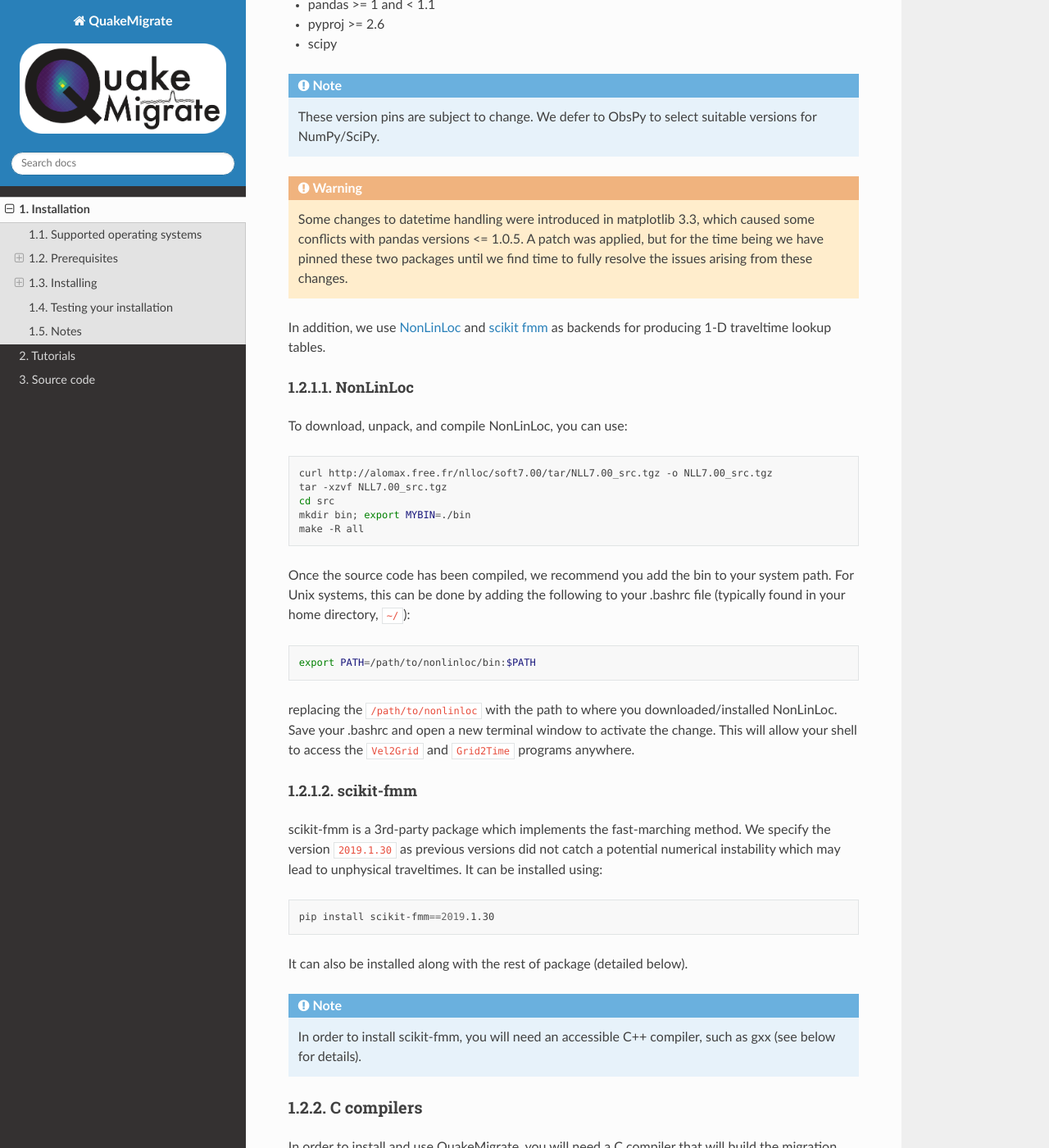
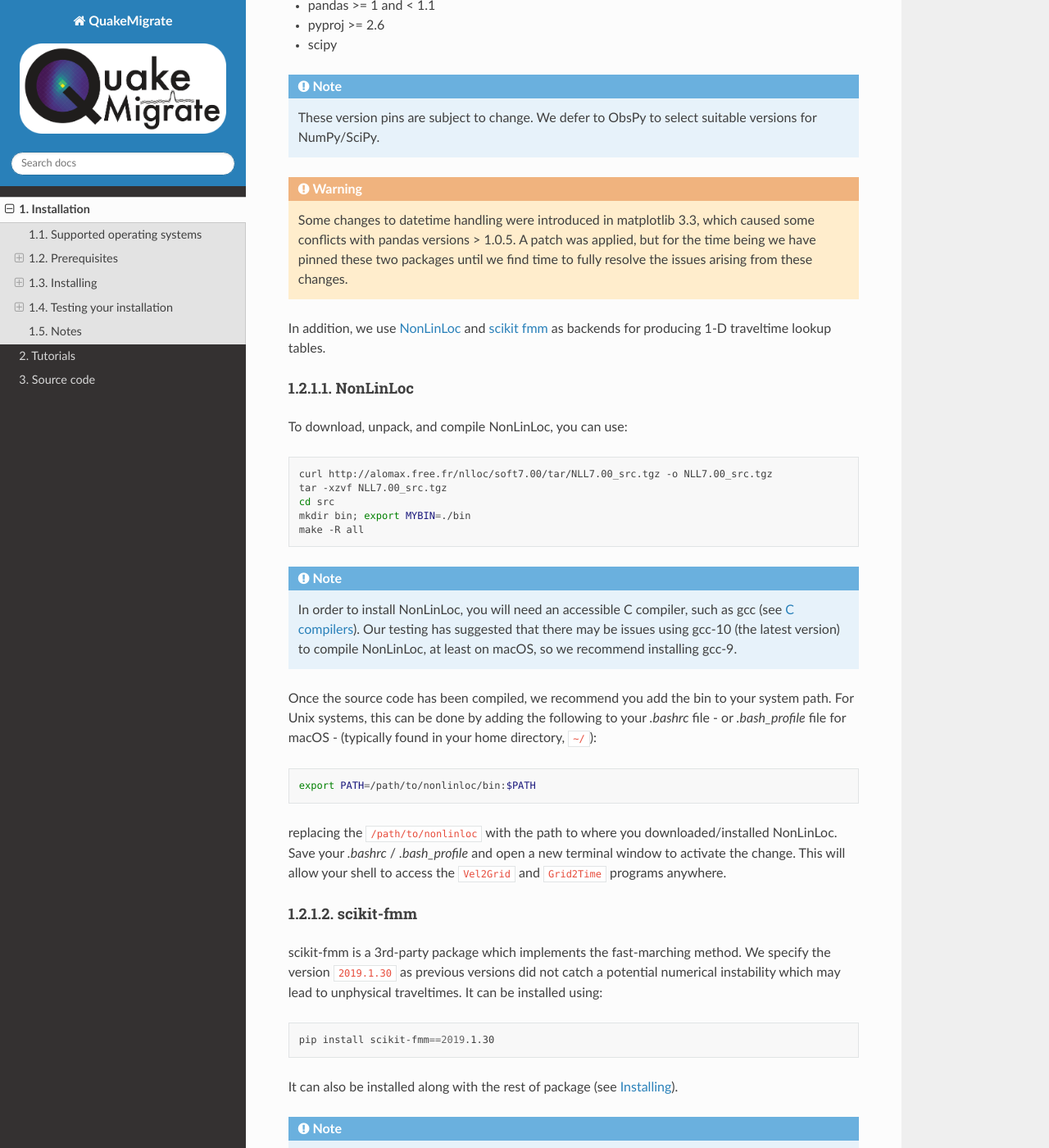
Before and after one commit to QuakeMigrate/QuakeMigrate, a Sphinx documentation site: the page built from docs/installation.rst, in a window 1280 px wide and 1400 px high, scrolled down 1084 px. Shown: the whole window at 82% size. Built offline with Sphinx 7.4.7 and the Read the Docs theme 2.0.0, drawn with Linux system fonts in a browser that asks for light colours; some of the changed text lies outside the part shown.

Commit message:
docs(index/insallation): Update copyright, citation, add dike test
This is split into 2 main areas:
index.rst:
 - match main GitHub README; update summary, description & citation
 - minor fixes to links, formatting
 - update supported OS's

installation.rst:
 - add in-document links
 - update supported OS's
 - formatting improvements
 - add more NonLinLoc info
 - add `.bash_profile` info (equivalent to `.bashrc` on macOS)
 - add info on running the dike intrusion test

```diff
--- a/docs/installation.rst
+++ b/docs/installation.rst
@@ -1,16 +1,16 @@
 Installation
 ============
-:mod:`QuakeMigrate` is a predominantly Python package with some routines written and optimised in C. These are built and linked to QuakeMigrate at installation, which means you will need to ensure that there is a suitable compiler available (more details below).
+:mod:`QuakeMigrate` is a predominantly Python package with some routines written and optimised in C. These are built and linked to QuakeMigrate at installation, which means you will need to ensure that there is a suitable compiler available (see :ref:`C compilers`).
 
 Supported operating systems
 ---------------------------
-QuakeMigrate was developed and tested on Ubuntu 16.04/18.04, with the intention of being "platform agnostic". As of July 2020, the package has been successfully built and run on:
+QuakeMigrate was developed and tested on Ubuntu 16.04/18.04, with the intention of being "platform agnostic". As of January 2021, the package has been successfully built and run on:
 
 - Ubuntu 16.04/18.04/20.04
 - Red Hat Enterprise Linux
 - Debian
 - Windows 10
-- macOSX High Sierra 10.13.6
+- macOS High Sierra 10.13, Catalina 10.15
 
 Prerequisites
 -------------
@@ -18,7 +18,7 @@
 
 Setting up an environment
 *************************
-Using conda, you can use our quakemigrate.yml file to create and activate a minimally complete environment:
+Using conda, you can use our ``quakemigrate.yml`` file to create and activate a minimally complete environment:
 
 .. code-block:: bash
 
@@ -36,7 +36,7 @@
 
 .. note:: These version pins are subject to change. We defer to ObsPy to select suitable versions for NumPy/SciPy.
 
-.. warning:: Some changes to datetime handling were introduced in matplotlib 3.3, which caused some conflicts with pandas versions <= 1.0.5. A patch was applied, but for the time being we have pinned these two packages until we find time to fully resolve the issues arising from these changes.
+.. warning:: Some changes to datetime handling were introduced in matplotlib 3.3, which caused some conflicts with pandas versions > 1.0.5. A patch was applied, but for the time being we have pinned these two packages until we find time to fully resolve the issues arising from these changes.
 
 In addition, we use `NonLinLoc <http://alomax.free.fr/nlloc/>`_ and `scikit fmm <https://pythonhosted.org/scikit-fmm/>`_ as backends for producing 1-D traveltime lookup tables.
 
@@ -52,13 +52,15 @@
     mkdir bin; export MYBIN=./bin
     make -R all
 
-Once the source code has been compiled, we recommend you add the bin to your system path. For Unix systems, this can be done by adding the following to your .bashrc file (typically found in your home directory, ``~/``):
+.. note:: In order to install NonLinLoc, you will need an accessible C compiler, such as gcc (see :ref:`C compilers`). Our testing has suggested that there may be issues using gcc-10 (the latest version) to compile NonLinLoc, at least on macOS, so we recommend installing gcc-9.
+
+Once the source code has been compiled, we recommend you add the bin to your system path. For Unix systems, this can be done by adding the following to your `.bashrc` file - or `.bash_profile` file for macOS - (typically found in your home directory, ``~/``):
 
 .. code-block:: bash
 
     export PATH=/path/to/nonlinloc/bin:$PATH
 
-replacing the ``/path/to/nonlinloc`` with the path to where you downloaded/installed NonLinLoc. Save your .bashrc and open a new terminal window to activate the change. This will allow your shell to access the ``Vel2Grid`` and ``Grid2Time`` programs anywhere.
+replacing the ``/path/to/nonlinloc`` with the path to where you downloaded/installed NonLinLoc. Save your `.bashrc` / `.bash_profile` and open a new terminal window to activate the change. This will allow your shell to access the ``Vel2Grid`` and ``Grid2Time`` programs anywhere.
 
 scikit-fmm
 ##########
@@ -68,9 +70,9 @@
 
     pip install scikit-fmm==2019.1.30
 
-It can also be installed along with the rest of package (detailed below).
+It can also be installed along with the rest of package (see :ref:`Installing`).
 
-.. note:: In order to install scikit-fmm, you will need an accessible C++ compiler, such as gxx (see below for details).
+.. note:: In order to install scikit-fmm, you will need an accessible C++ compiler, such as gxx (see :ref:`C compilers`).
 
 C compilers
 ***********
@@ -78,7 +80,7 @@
 
 If you already have a suitable compiler (e.g. gcc, MSVC) at the OS level, then you can proceed to the Installing section.
 
-If you do not, or to be sure, we recommend installing a compiler using conda. Instructions for doing this on Linux and macOSX operating systems are given below.
+If you do not, or to be sure, we recommend installing a compiler using conda. Instructions for doing this on :ref:`Linux` and :ref:`macOS` operating systems are given below.
 
 .. note:: In order to build the (optional) dependency scikit-fmm you will need a C++ compiler (e.g. gxx, MSVC). This can also be done either at the OS level, or using conda (see guidance on the conda compiler tools page, linked below).
 
@@ -92,7 +94,7 @@
 
 It is generally useful to install compilers at the OS level, including a C++ compiler (e.g. gxx), which is required to build the scikit-fmm package.
 
-Once installed, you can proceed with the QuakeMigrate installation.
+Once installed, you can proceed with the QuakeMigrate :ref:`installation <Installing>`.
 
 macOS
 #####
@@ -110,7 +112,9 @@
 
     brew install gcc
 
-Once installed, you can proceed with the QuakeMigrate installation.
+.. note:: To install gcc-9, replace ``gcc`` with ``gcc@9``
+
+Once installed, you can proceed with the QuakeMigrate :ref:`installation <Installing>`.
 
 Windows
 #######
@@ -182,7 +190,21 @@
 
 This should execute with no failed tests.
 
-.. note:: We hope to work this into a more complete suite of tests that can be run in a more automated sense.
+Iceland dike intrusion test
+***************************
+If you have installed the optional ``NonLinLoc`` dependency, you can also run the Iceland dike intrusion example. Navigate to ``QuakeMigrate/examples/Volcanotectonic_Iceland`` and run the example scripts in the following order:
+
+.. code-block:: bash
+
+    python get_dike_intrusion_data.py
+    python dike_intrusion_lut.py
+    python dike_intrusion_detect.py
+    python dike_intrusion_trigger.py
+    python dike_intrusion_locate.py
+
+Once these have all run successfully (note this test locates more than 20 events, so takes longer to execute than the icequake example!) run the ``test_benchmarks.py`` script as described :ref:`above <Iceland icequake test>`. This should again execute with no failed tests.
+
+.. note:: We hope to work this into a more complete suite of tests that can be run in a more automated sense - coming soon!
 
 Notes
 -----
```
Also changed, not shown: other parts of docs/installation.rst (+7 -3 lines), docs/index.rst (+13 -11 lines).
